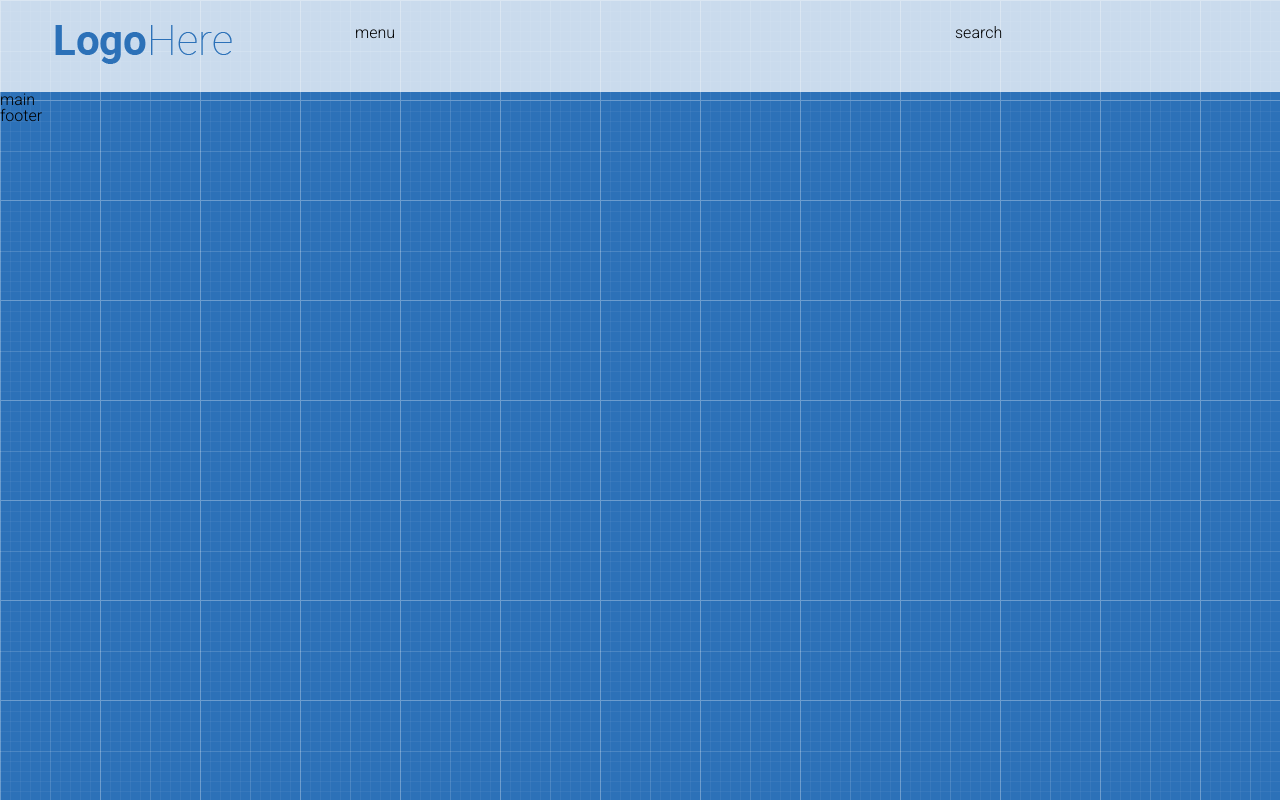
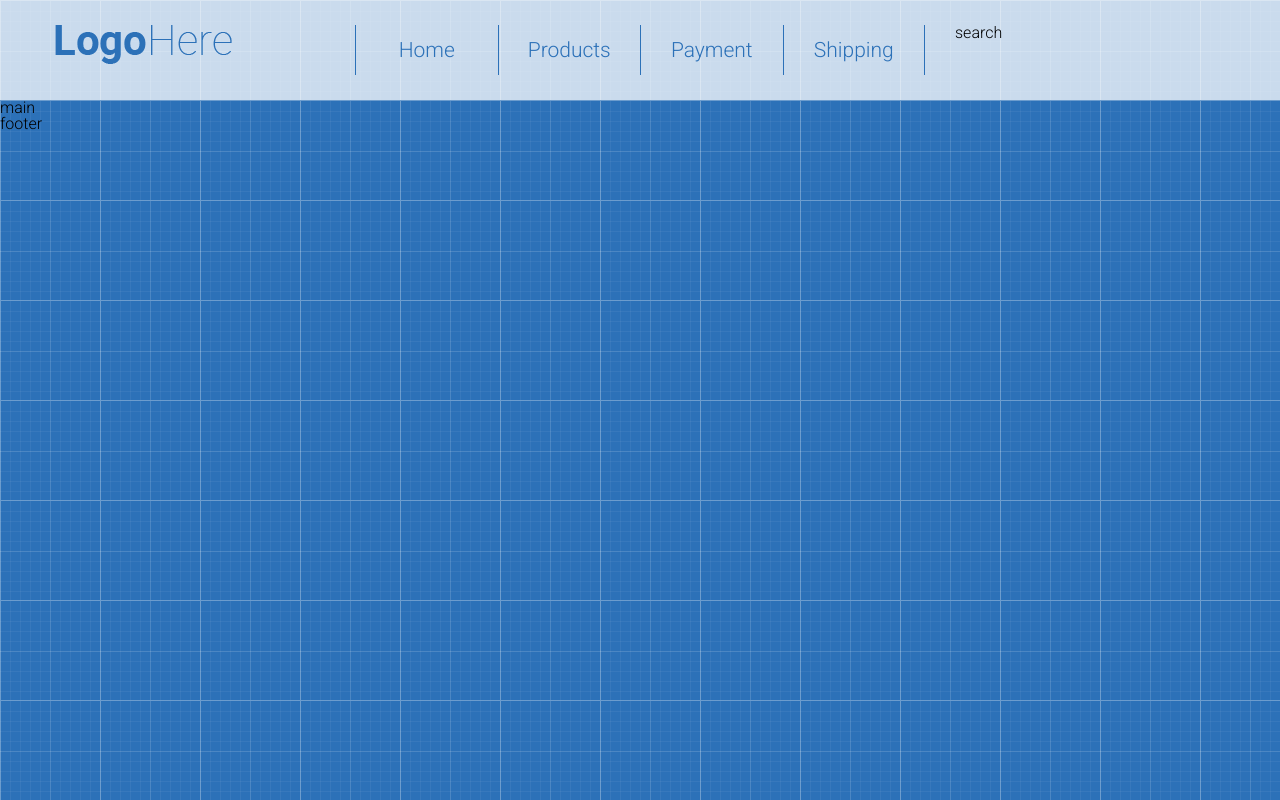
Before and after one commit to Alex87-disign/homework, a plain HTML site: page index.html in a window 1280 px wide. Drawn offline with Linux system fonts and the light colour scheme.

Commit message:
made style for .menu

```diff
--- a/index.html
+++ b/index.html
@@ -15,7 +15,17 @@
 					<img src="images/icon.png" alt="icon.png">
 				</a>
 			</div>
-			<div class="col-md-6">menu</div>
+			<div class="col-md-6">
+				<nav>
+					<ul class="menu">
+					<li><a href="">Home</a></li>
+					<li><a href="">Products</a></li>
+					<li><a href="">Payment</a></li>
+					<li><a href="">Shipping</a></li>
+
+					</ul>
+				</nav>
+			</div>
 			<div class="col-md-3">search</div>
 		</div>
 	</div>
--- a/style.css
+++ b/style.css
@@ -16,7 +16,6 @@ body{
 	margin-right: -15px;
 }
 .col-md-3{
-
 	width: 25%;
 }
 .col-md-6{
@@ -27,7 +26,7 @@ body{
 	padding-left: 15px;
 	padding-right: 15px;
 }
-.row:after{
+.row:after,.menu:after{
 	content: "";
 	clear: both;
 	display: block;
@@ -36,3 +35,25 @@ body{
 	background-color: rgba(255,255,255,0.75);
 	padding: 25px 0;
 }
+.menu li{
+	width: 25%;
+	float: left;
+	border-left: 1px solid #2c71b8;
+
+}
+.menu li:last-child{
+	border-right:  1px solid #2c71b8;
+}
+.menu li a:hover{
+	background-color:#2c71b8;
+	color: white;
+}
+.menu a{
+	height: 50px;
+	display: block;
+	text-decoration:none;
+	text-align: center;
+	line-height: 50px;
+	font-size: 21px;
+	color: #2c71b8;
+}
```
